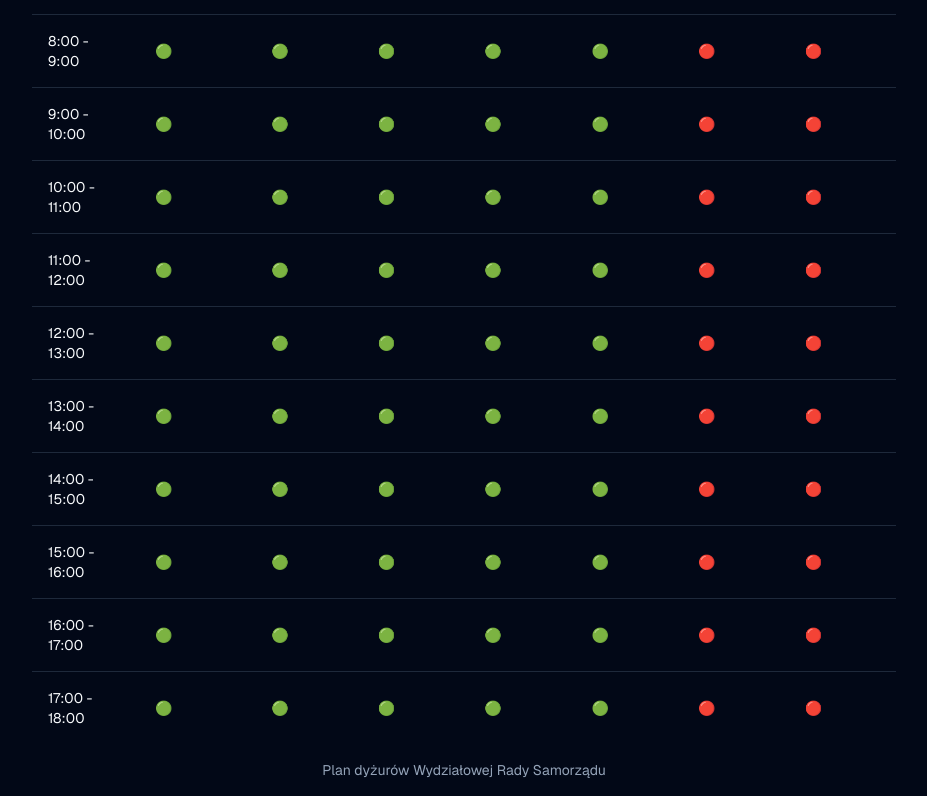
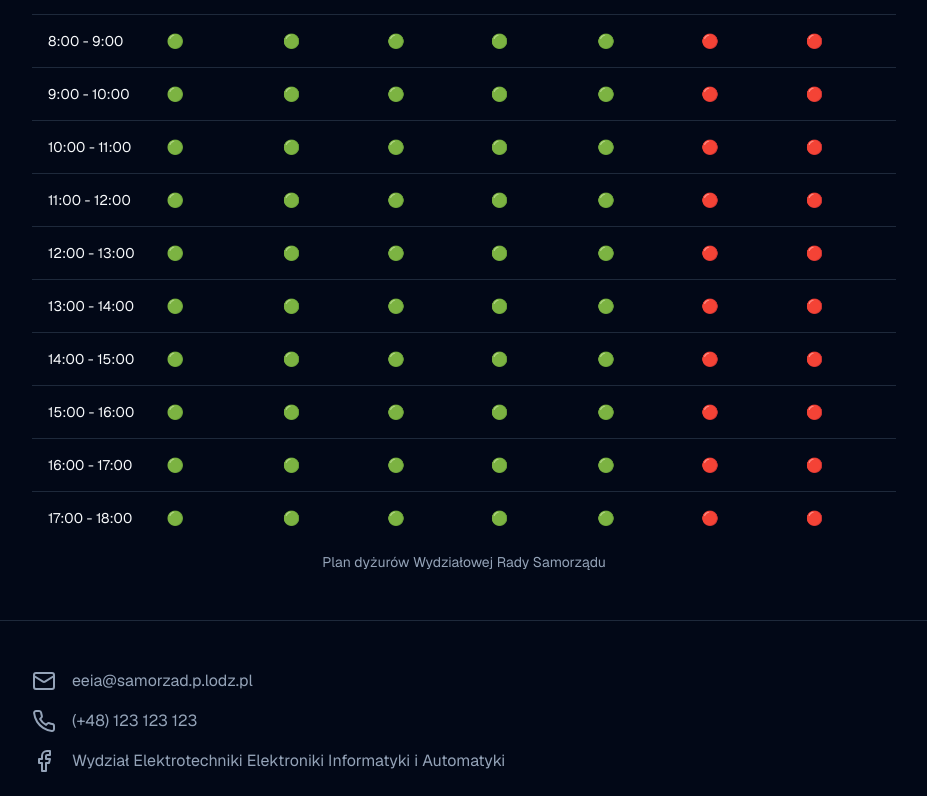
Before and after one commit to WRS-WEEIA-IT/WRS-Website, a Next.js app: page / in a window 1280 px wide. Shown: the part 1644-2440 px from the top of the page, without its empty margins (176-1103 px from the left). Built offline with nearby package versions, Linux system fonts and the light colour scheme.

Commit message:
Add scroll area to duties table

```diff
--- a/app/[sections]/DutiesSection.tsx
+++ b/app/[sections]/DutiesSection.tsx
@@ -1,3 +1,4 @@
+import { ScrollArea, ScrollBar } from '@/components/ui/scroll-area';
 import { Table, TableBody, TableCaption, TableCell, TableHead, TableHeader, TableRow } from '@/components/ui/table';
 
 interface Duty {
@@ -65,8 +66,8 @@
             <div className='site-container'>
                 <p className='text-2xl font-semibold leading-none tracking-tight mb-2'>Plan dyżurów</p>
                 <p className='text-sm text-muted-foreground pb-4'>Jesteśmy na 1 piętrze przy zamkniętym bufecie</p>
+                <ScrollArea>
                     <Table className='p-0'>
-                    <TableCaption>Plan dyżurów Wydziałowej Rady Samorządu</TableCaption>
                         <TableHeader>
                             <TableRow>
                                 <TableHead className="w-[12.5%] after:content-['Godz'] md:after:content-['Godziny']" />
@@ -82,7 +83,7 @@
                         <TableBody>
                             {duties.map((duty) => (
                                 <TableRow key={duty.timeFrom}>
-                                <TableCell className='w-[12.5%]'>
+                                    <TableCell className='w-[12.5%] whitespace-nowrap'>
                                         {duty.timeFrom} - {duty.timeTo}
                                     </TableCell>
                                     {duty.available.map((available, index) => (
@@ -94,6 +95,9 @@
                             ))}
                         </TableBody>
                     </Table>
+                    <ScrollBar orientation='horizontal' />
+                </ScrollArea>
+                <p className='w-full text-center text-xs md:text-sm mt-2 text-muted-foreground'>Plan dyżurów Wydziałowej Rady Samorządu</p>
             </div>
         </section>
     );
--- /dev/null
+++ b/components/ui/scroll-area.tsx
@@ -0,0 +1,48 @@
+"use client"
+
+import * as React from "react"
+import * as ScrollAreaPrimitive from "@radix-ui/react-scroll-area"
+
+import { cn } from "@/lib/utils"
+
+const ScrollArea = React.forwardRef<
+  React.ElementRef<typeof ScrollAreaPrimitive.Root>,
+  React.ComponentPropsWithoutRef<typeof ScrollAreaPrimitive.Root>
+>(({ className, children, ...props }, ref) => (
+  <ScrollAreaPrimitive.Root
+    ref={ref}
+    className={cn("relative overflow-hidden", className)}
+    {...props}
+  >
+    <ScrollAreaPrimitive.Viewport className="h-full w-full rounded-[inherit]">
+      {children}
+    </ScrollAreaPrimitive.Viewport>
+    <ScrollBar />
+    <ScrollAreaPrimitive.Corner />
+  </ScrollAreaPrimitive.Root>
+))
+ScrollArea.displayName = ScrollAreaPrimitive.Root.displayName
+
+const ScrollBar = React.forwardRef<
+  React.ElementRef<typeof ScrollAreaPrimitive.ScrollAreaScrollbar>,
+  React.ComponentPropsWithoutRef<typeof ScrollAreaPrimitive.ScrollAreaScrollbar>
+>(({ className, orientation = "vertical", ...props }, ref) => (
+  <ScrollAreaPrimitive.ScrollAreaScrollbar
+    ref={ref}
+    orientation={orientation}
+    className={cn(
+      "flex touch-none select-none transition-colors",
+      orientation === "vertical" &&
+        "h-full w-2.5 border-l border-l-transparent p-[1px]",
+      orientation === "horizontal" &&
+        "h-2.5 flex-col border-t border-t-transparent p-[1px]",
+      className
+    )}
+    {...props}
+  >
+    <ScrollAreaPrimitive.ScrollAreaThumb className="relative flex-1 rounded-full bg-border" />
+  </ScrollAreaPrimitive.ScrollAreaScrollbar>
+))
+ScrollBar.displayName = ScrollAreaPrimitive.ScrollAreaScrollbar.displayName
+
+export { ScrollArea, ScrollBar }
--- a/package.json
+++ b/package.json
@@ -12,6 +12,7 @@
         "@radix-ui/react-dialog": "^1.0.5",
         "@radix-ui/react-dropdown-menu": "^2.0.6",
         "@radix-ui/react-hover-card": "^1.0.7",
+        "@radix-ui/react-scroll-area": "^1.0.5",
         "@radix-ui/react-separator": "^1.0.3",
         "@radix-ui/react-slot": "^1.0.2",
         "@radix-ui/react-tabs": "^1.0.4",
```
Also changed, not shown: 1 other file (tests, documents, lock files or other folders). Lines whose indentation alone changed are shown as unchanged.
